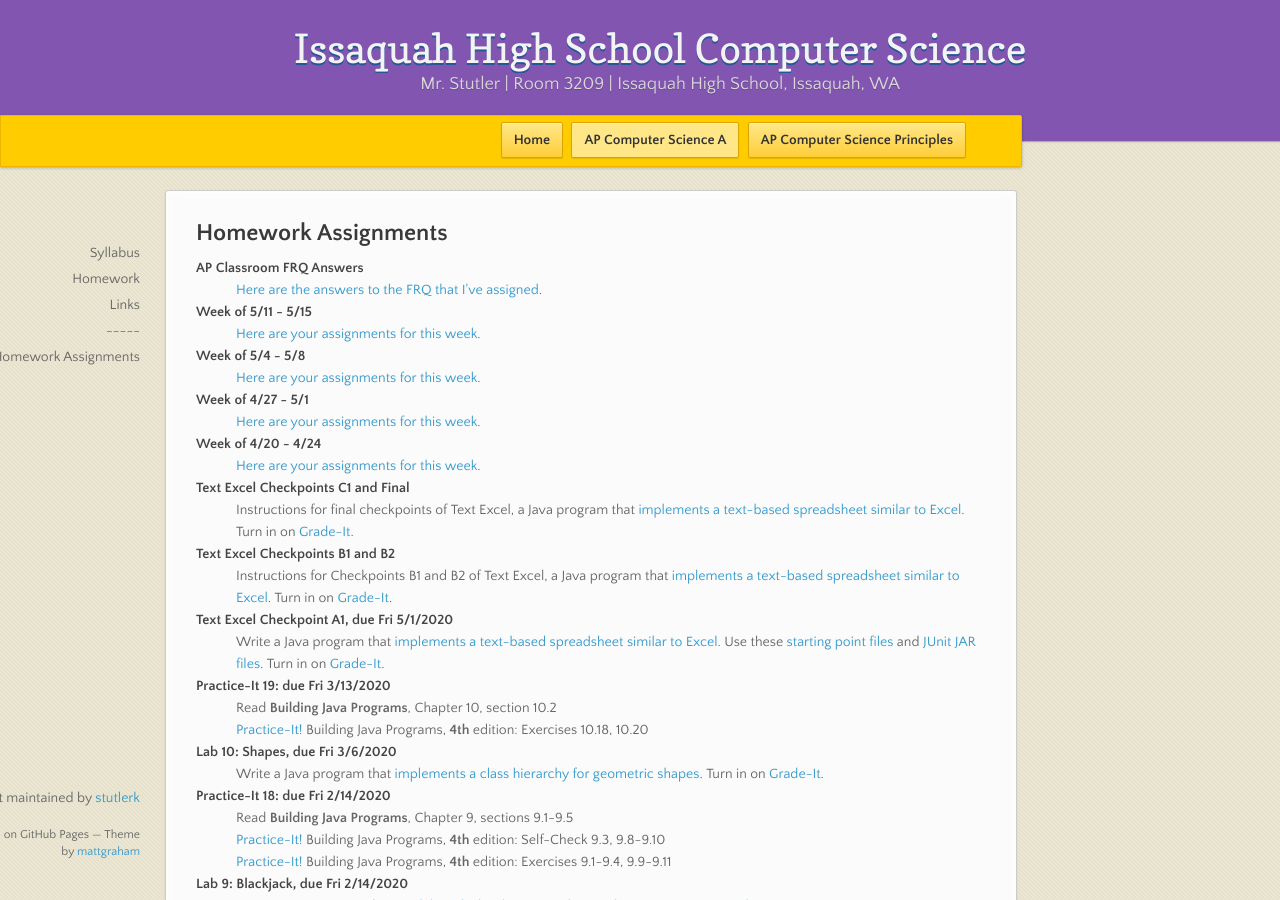
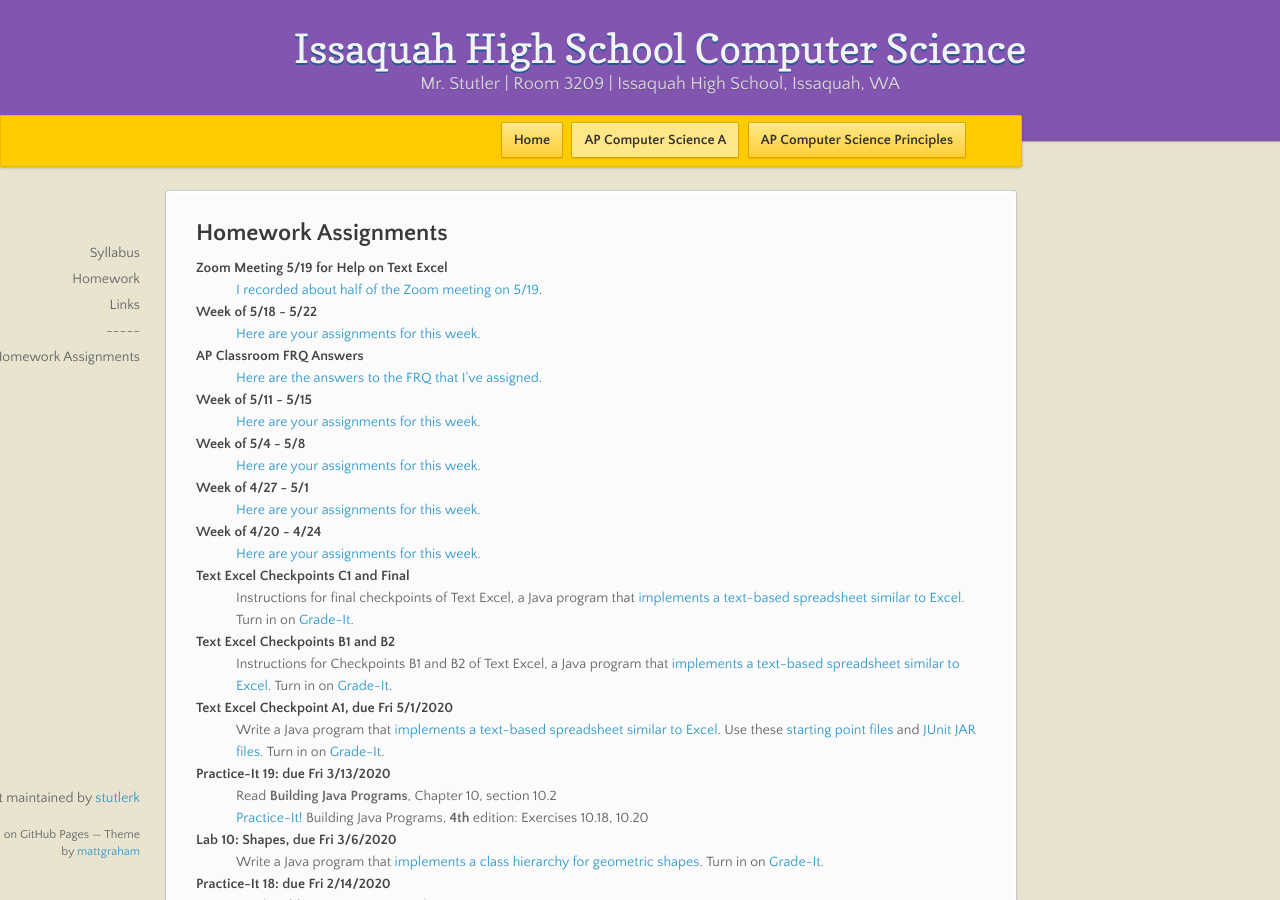
Before and after one commit to stutlerk/ihs-website, a Jekyll site: the page built from _apcsa/homework.html, in a window 1280 px wide and 900 px high. Built offline with Jekyll 4.4.1, drawn with Linux system fonts in a browser that asks for light colours; nearby versions of some CDN libraries.

Commit message:
Update homework.html

```diff
--- a/_apcsa/homework.html
+++ b/_apcsa/homework.html
@@ -10,6 +10,12 @@ layout: course
     <dt>Computer History Report, due 9/19/2018 at the beginning of class</dt>
     <dd><a href="https://issaquahwednet-my.sharepoint.com/personal/stutlerk_issaquah_wednet_edu/_layouts/15/guestaccess.aspx?docid=00f746ca063ec4fe89aaef3ed6d400941&authkey=AeHXKIjD7VBW10XG1QzwDCU">Computer history report assignment</a></dd>
     -->
+    <dt>Zoom Meeting 5/19 for Help on Text Excel</dt>
+    <dd><a href="https://issaquahwednet-my.sharepoint.com/:f:/g/personal/stutlerk_issaquah_wednet_edu/EnzUXBnIBP9HjldG0R0TGp8BL2HWJTY38I2QZwGerBK_3A?e=n8Ek2m" target="_blank">I recorded about half of the Zoom meeting on 5/19</a>.</dd>
+
+    <dt>Week of 5/18 - 5/22</dt>
+    <dd><a href="https://issaquahwednet-my.sharepoint.com/:w:/g/personal/stutlerk_issaquah_wednet_edu/ETglFKC2iX5PuNauumz8wy4BOmRvjNob3xS123phE70Fqw?e=VURCuD" target="_blank">Here are your assignments for this week</a>.</dd>
+
     <dt>AP Classroom FRQ Answers</dt>
     <dd><a href="https://issaquahwednet-my.sharepoint.com/:f:/g/personal/stutlerk_issaquah_wednet_edu/ErC7NMXne6lCtUMXRSm-Ga0B6TXlHJrcfZxFvCwwsc-GPw?e=el4bK4" target="_blank">Here are the answers to the FRQ that I've assigned</a>.</dd>
 
```
